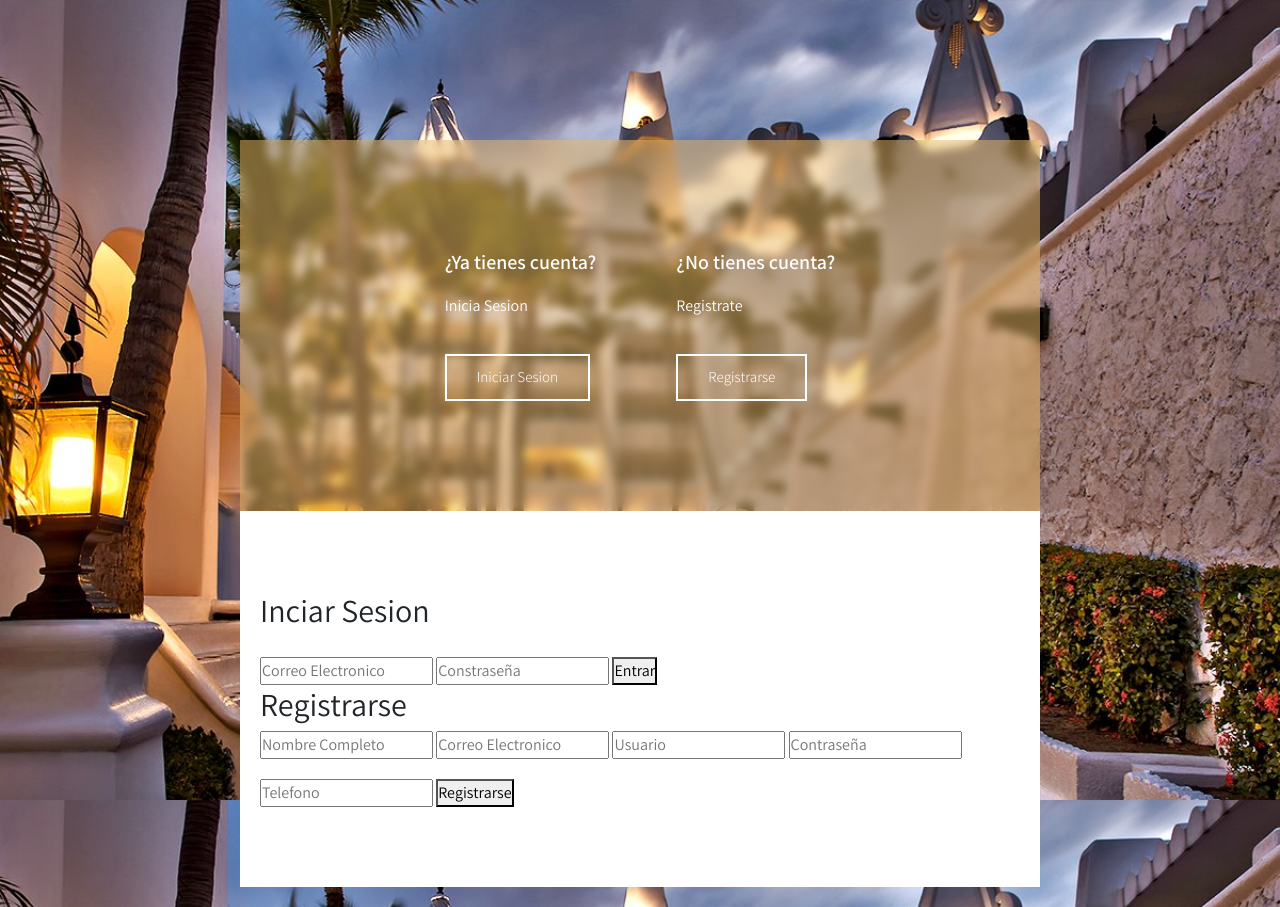
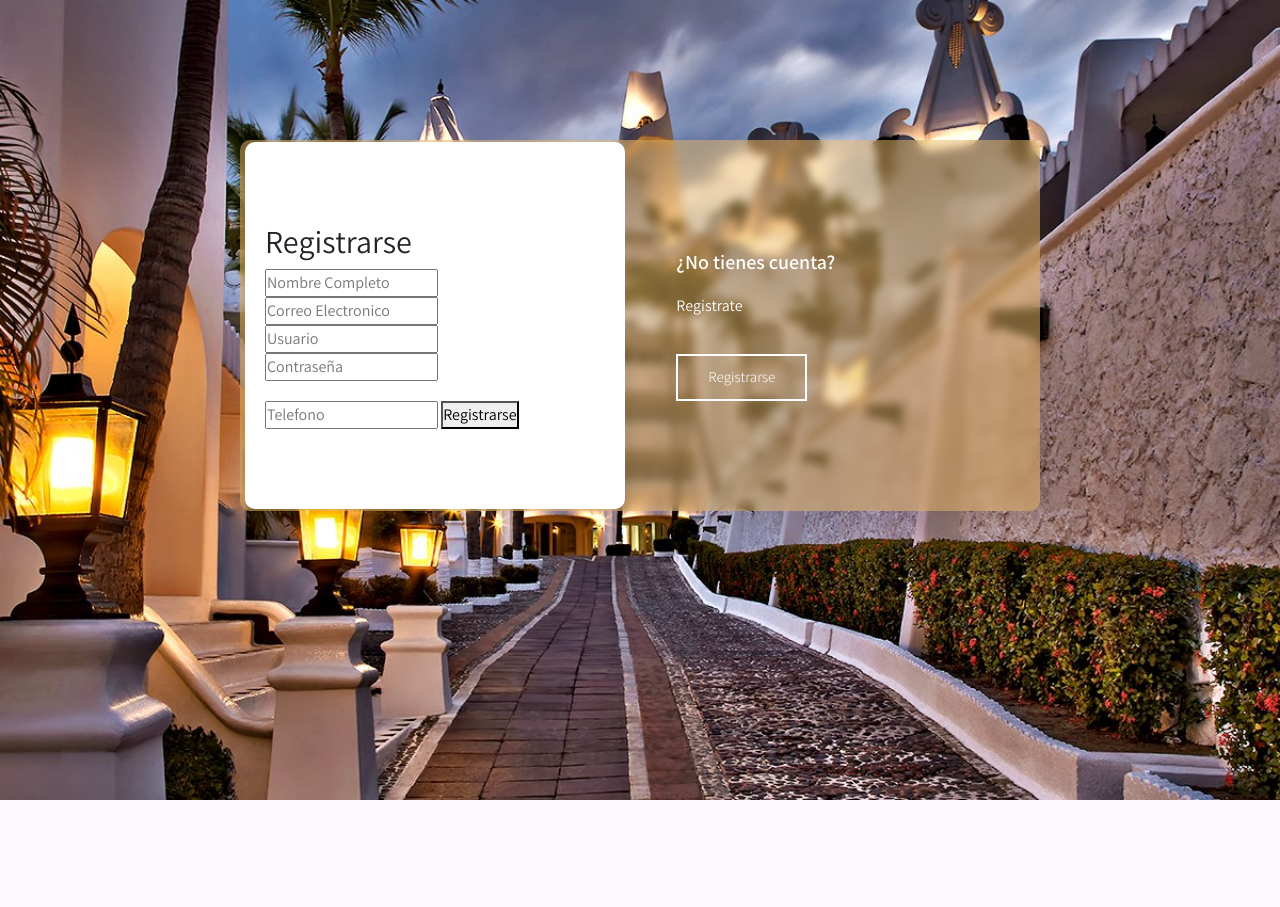
Before and after one commit to Nolazco/ElRolPorManzanillo, a PHP site: page /login.html in a window 1280 px wide. After the commit the page ends 800 px from the top, so only its background shows below. Run offline with PHP 8.4, Linux system fonts and the light colour scheme.

Commit message:
Cambio
cambio

```diff
--- a/css/estilologin.css
+++ b/css/estilologin.css
@@ -31,6 +31,7 @@ display: flex;
 justify-content:center;
 backdrop-filter: blur(5px);
 background-color: #EEBC6980;
+border-radius: 10px;
 }
 
 .back_container div{
@@ -57,9 +58,31 @@ background-color: #EEBC6980;
   font-weight: 300;
   cursor:pointer;
   outline: none;
+  transition: all 300ms;
+
 }
+
+.back_container button:hover{
+ background: #fff;
+ color: #EEBC69;
+}
+
+/*Formularios*/
+
 .front_container{
+  display: flex;
+  align-items: center;
+  width: 100%;
+  max-width: 380px;
+  position: relative;
+  top:-185px;
+  left:5px;
+}
+
+.front_container form{
    width: 100%;
    padding: 80px 20px;
    background-color: white;
+   position: absolute;
+  border-radius: 10px;
 }
```
Also changed, not shown: login.html (line endings or trailing spaces).
